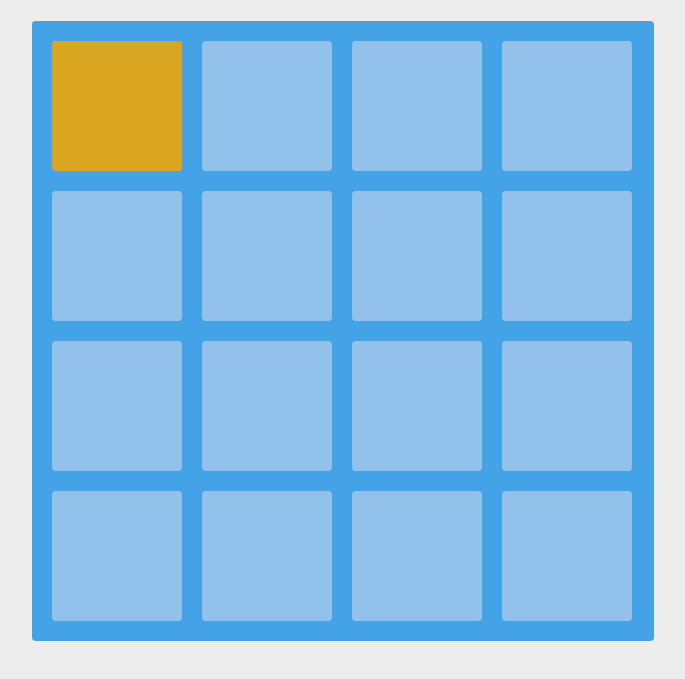
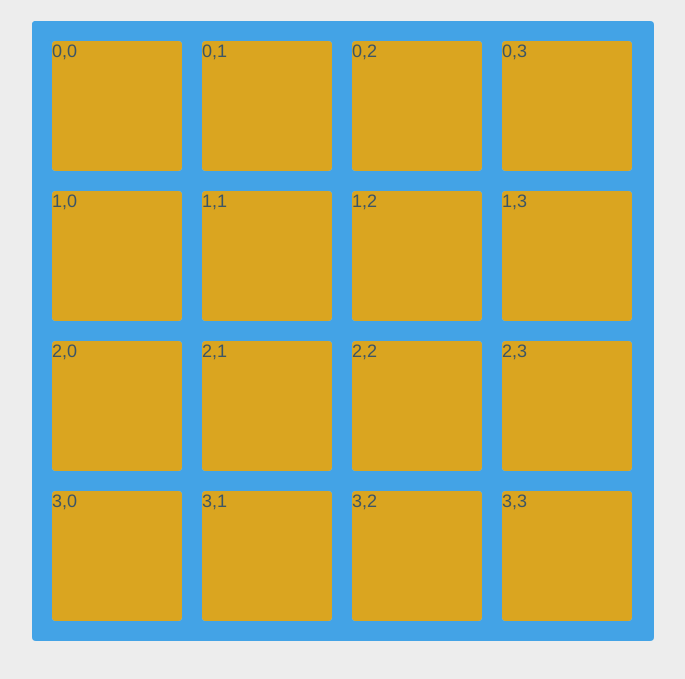
Before and after one commit to ironhack-labs/guided-game-2048, a plain HTML site: page index.html in a window 1280 px wide. Shown: the part 85-764 px from the top of the page, without its empty margins (297-982 px from the left). Drawn offline with Linux system fonts and the light colour scheme.

Commit message:
Add all the tiles to the grid

```diff
--- a/css/styles.css
+++ b/css/styles.css
@@ -55,6 +55,65 @@ html, body {
 }
 
 .tile.tile-position-0-0 {
-  left: 10px;
-  top: 10px;
+  transform: translate(0, 0);
 }
+
+.tile.tile-position-0-1 {
+  transform: translate(150px, 0);
+}
+
+.tile.tile-position-0-2 {
+  transform: translate(300px, 0);
+}
+
+.tile.tile-position-0-3 {
+  transform: translate(450px, 0);
+}
+
+.tile.tile-position-1-0 {
+  transform: translate(0, 150px);
+}
+
+.tile.tile-position-1-1 {
+  transform: translate(150px, 150px);
+}
+
+.tile.tile-position-1-2 {
+  transform: translate(300px, 150px);
+}
+
+.tile.tile-position-1-3 {
+  transform: translate(450px, 150px);
+}
+
+.tile.tile-position-2-0 {
+  transform: translate(0, 300px);
+}
+
+.tile.tile-position-2-1 {
+  transform: translate(150px, 300px);
+}
+
+.tile.tile-position-2-2 {
+  transform: translate(300px, 300px);
+}
+
+.tile.tile-position-2-3 {
+  transform: translate(450px, 300px);
+}
+
+.tile.tile-position-3-0 {
+  transform: translate(0, 450px);
+}
+
+.tile.tile-position-3-1 {
+  transform: translate(150px, 450px);
+}
+
+.tile.tile-position-3-2 {
+  transform: translate(300px, 450px);
+}
+
+.tile.tile-position-3-3 {
+  transform: translate(450px, 450px);
+}
--- a/index.html
+++ b/index.html
@@ -48,7 +48,25 @@
         </div>
 
         <div id="tile-container">
-          <div class="tile tile-position-0-0"></div>
+          <div class="tile tile-position-0-0">0,0</div>
+          <div class="tile tile-position-0-1">0,1</div>
+          <div class="tile tile-position-0-2">0,2</div>
+          <div class="tile tile-position-0-3">0,3</div>
+
+          <div class="tile tile-position-1-0">1,0</div>
+          <div class="tile tile-position-1-1">1,1</div>
+          <div class="tile tile-position-1-2">1,2</div>
+          <div class="tile tile-position-1-3">1,3</div>
+
+          <div class="tile tile-position-2-0">2,0</div>
+          <div class="tile tile-position-2-1">2,1</div>
+          <div class="tile tile-position-2-2">2,2</div>
+          <div class="tile tile-position-2-3">2,3</div>
+
+          <div class="tile tile-position-3-0">3,0</div>
+          <div class="tile tile-position-3-1">3,1</div>
+          <div class="tile tile-position-3-2">3,2</div>
+          <div class="tile tile-position-3-3">3,3</div>
         </div>
       </div>
     </div>
```
